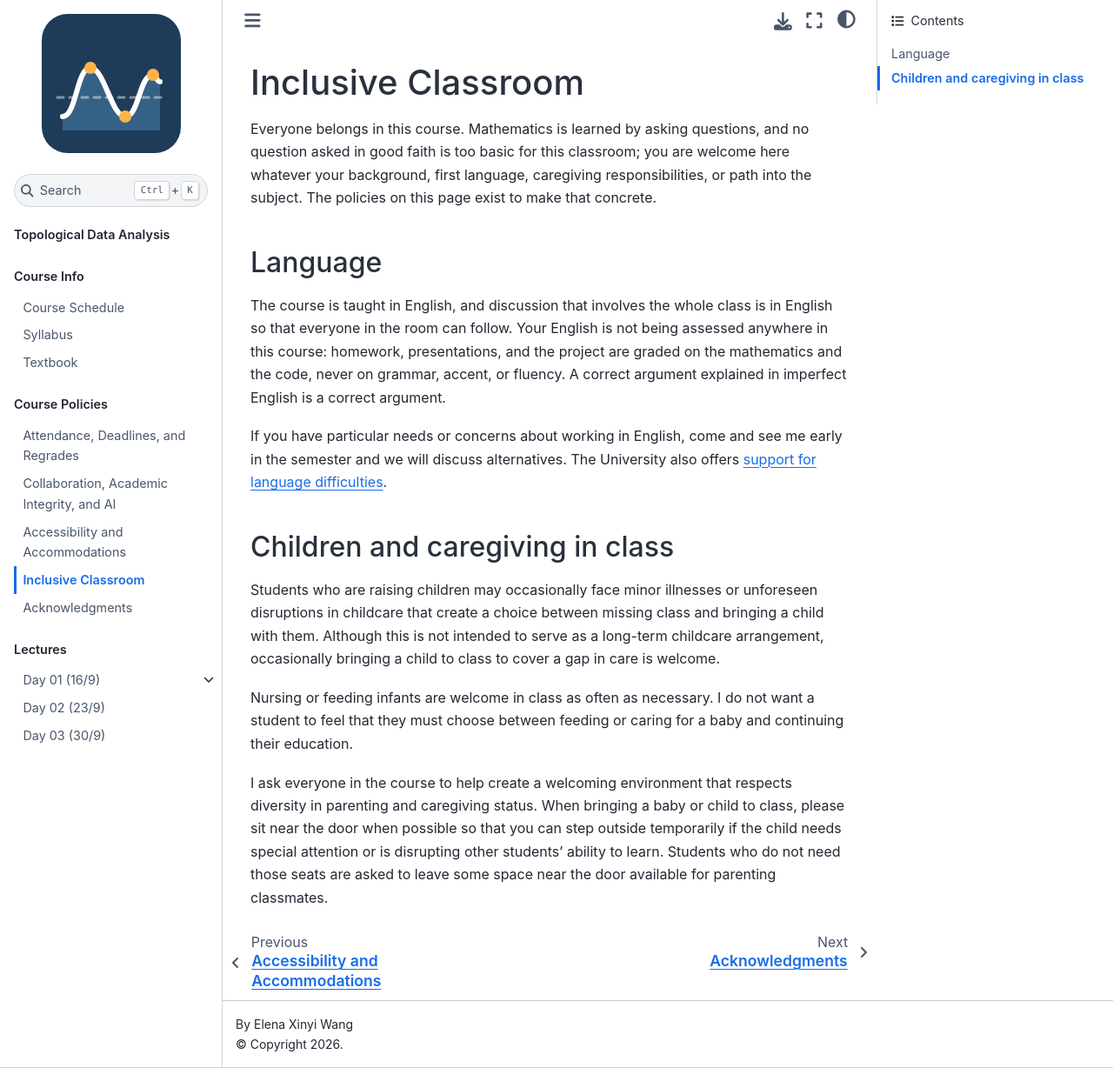
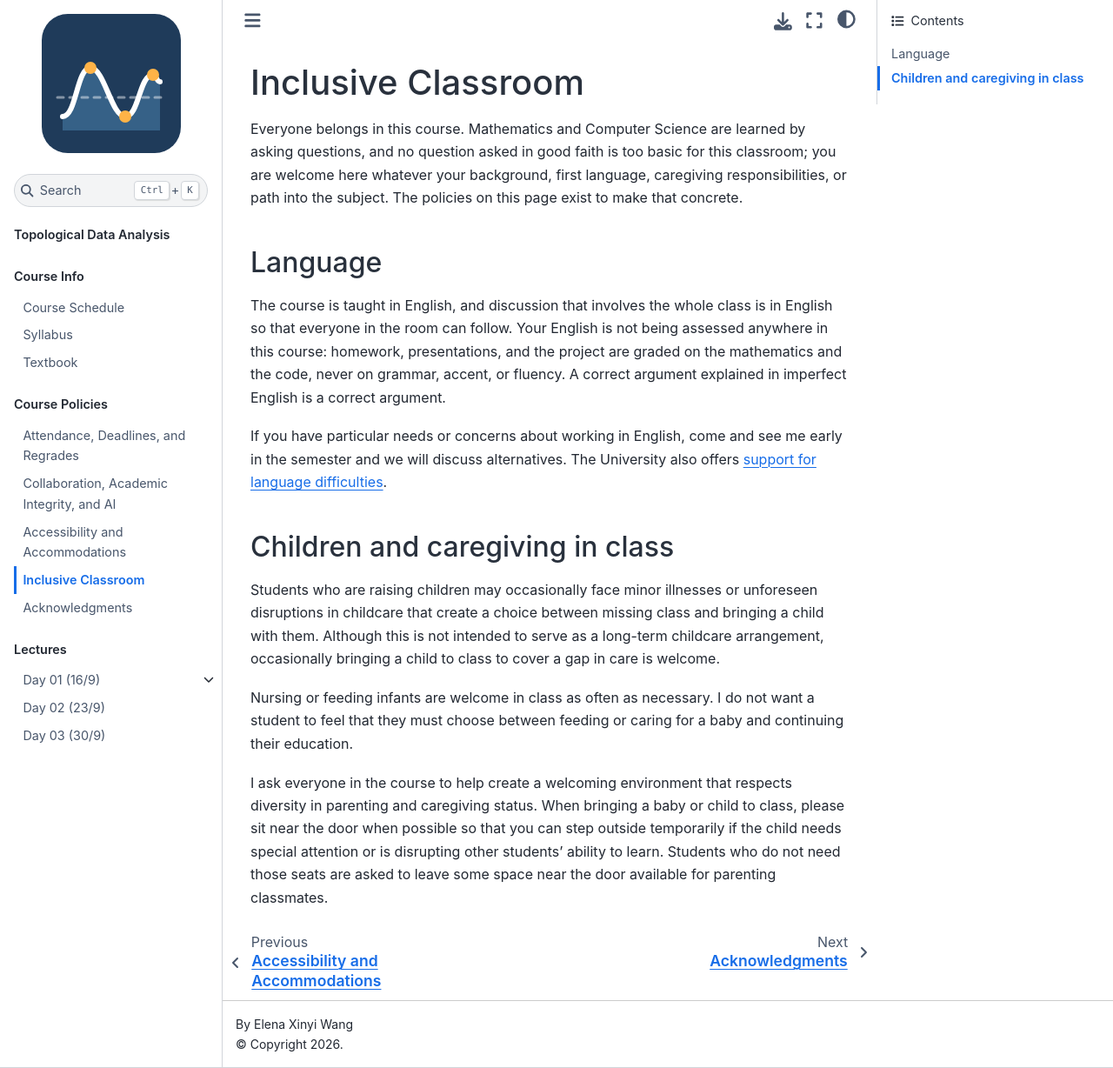
Before and after one commit to elenawang93/TDA, a Jupyter Book: the page built from Policies/Inclusion.md, in a window 1280 px wide and 1228 px high. Shown: the whole window at 87% size. Built offline with Jupyter Book 1.0.4 settings and Sphinx 7.4.7 and the Sphinx Book theme 1.1.4, drawn with Linux system fonts in a browser that asks for light colours; pages that are not in the unit, such as notebooks, are missing from menus.

Commit message:
typo fix

```diff
--- a/Policies/Inclusion.md
+++ b/Policies/Inclusion.md
@@ -1,6 +1,6 @@
 # Inclusive Classroom
 
-Everyone belongs in this course. Mathematics is learned by asking questions, and no question asked in good faith is too basic for this classroom; you are welcome here whatever your background, first language, caregiving responsibilities, or path into the subject. The policies on this page exist to make that concrete.
+Everyone belongs in this course. Mathematics and Computer Science are learned by asking questions, and no question asked in good faith is too basic for this classroom; you are welcome here whatever your background, first language, caregiving responsibilities, or path into the subject. The policies on this page exist to make that concrete.
 
 ## Language
 
```
